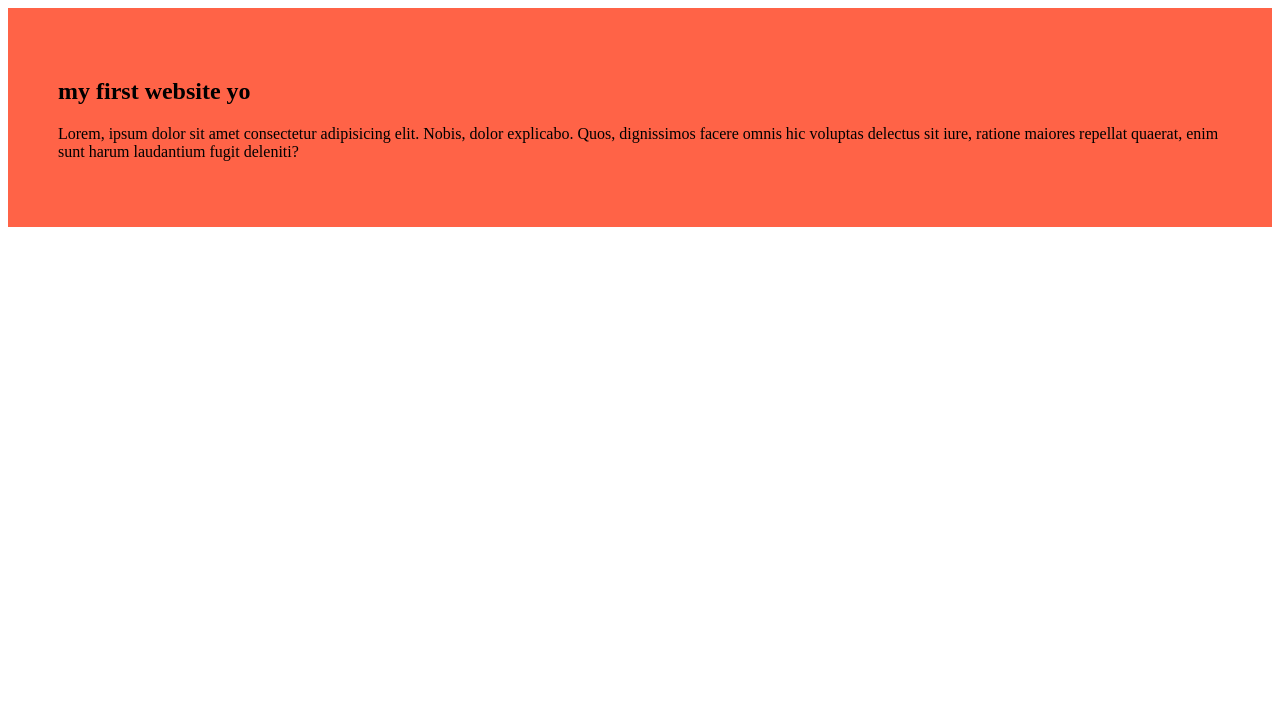
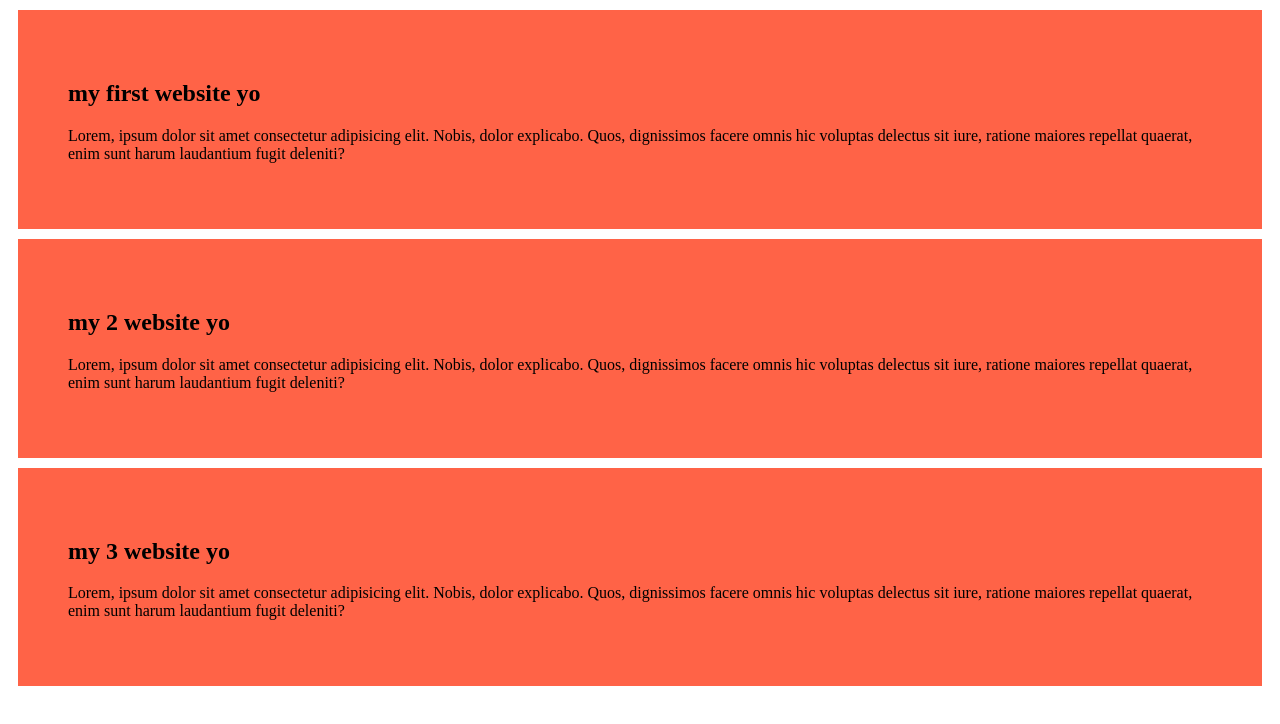
Before and after one commit to ShariarM/my-second-github-repo, a plain HTML site: page index2.html in a window 1280 px wide. Drawn offline with Linux system fonts and the light colour scheme.

Commit message:
added my 2&3 repo

```diff
--- a/index2.html
+++ b/index2.html
@@ -11,5 +11,13 @@
         <h2>my first website yo</h2>
         <p>Lorem, ipsum dolor sit amet consectetur adipisicing elit. Nobis, dolor explicabo. Quos, dignissimos facere omnis hic voluptas delectus sit iure, ratione maiores repellat quaerat, enim sunt harum laudantium fugit deleniti?</p>
     </div>
+    <div>
+        <h2>my 2 website yo</h2>
+        <p>Lorem, ipsum dolor sit amet consectetur adipisicing elit. Nobis, dolor explicabo. Quos, dignissimos facere omnis hic voluptas delectus sit iure, ratione maiores repellat quaerat, enim sunt harum laudantium fugit deleniti?</p>
+    </div>
+    <div>
+        <h2>my 3 website yo</h2>
+        <p>Lorem, ipsum dolor sit amet consectetur adipisicing elit. Nobis, dolor explicabo. Quos, dignissimos facere omnis hic voluptas delectus sit iure, ratione maiores repellat quaerat, enim sunt harum laudantium fugit deleniti?</p>
+    </div>
 </body>
 </html>
--- a/m2w/webrepo.css
+++ b/m2w/webrepo.css
@@ -1,5 +1,6 @@
 div{
     background-color: tomato;
     padding: 50px;
-
+    margin: 10px;
+    font-size: medium;
 }
```
